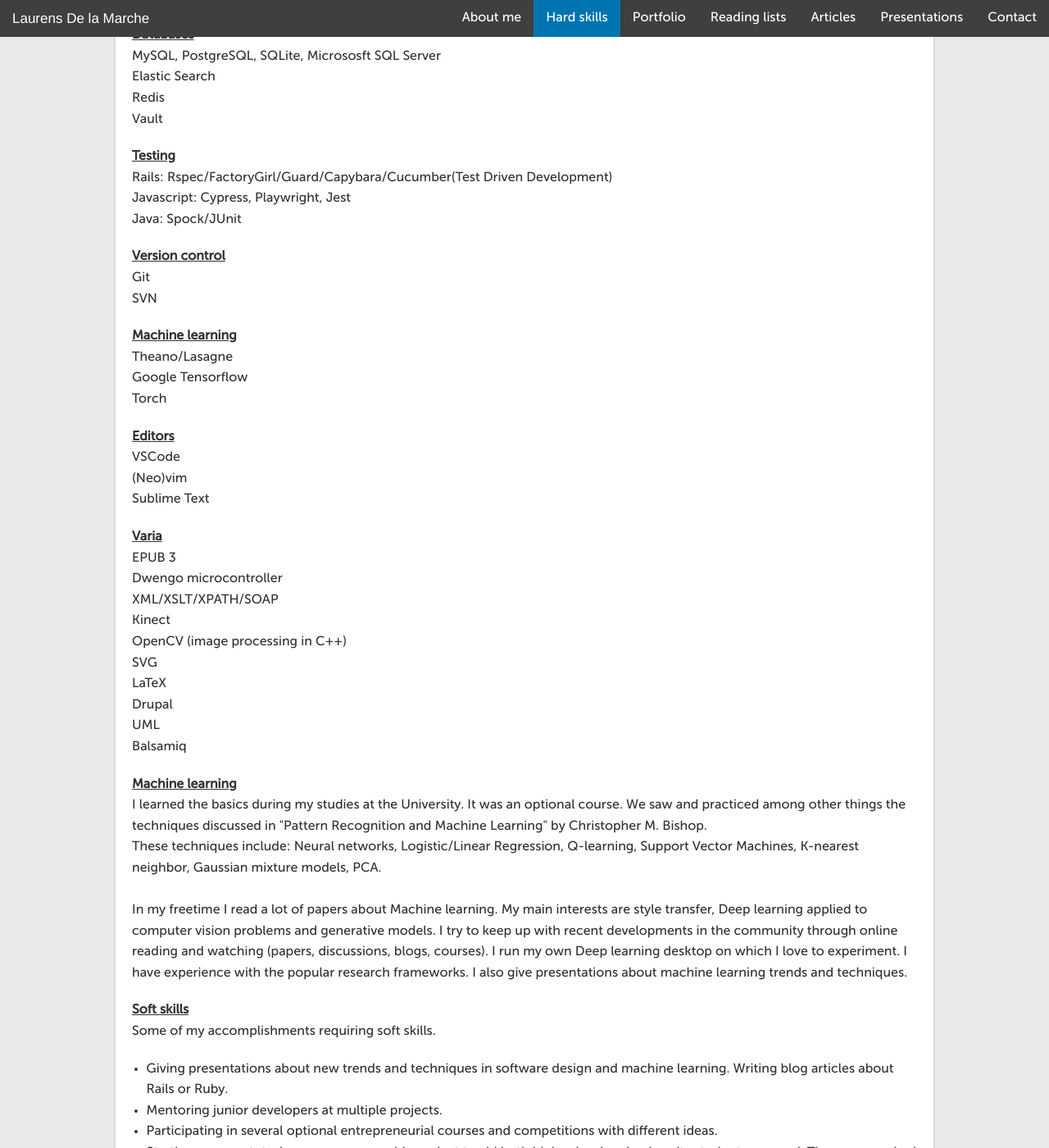
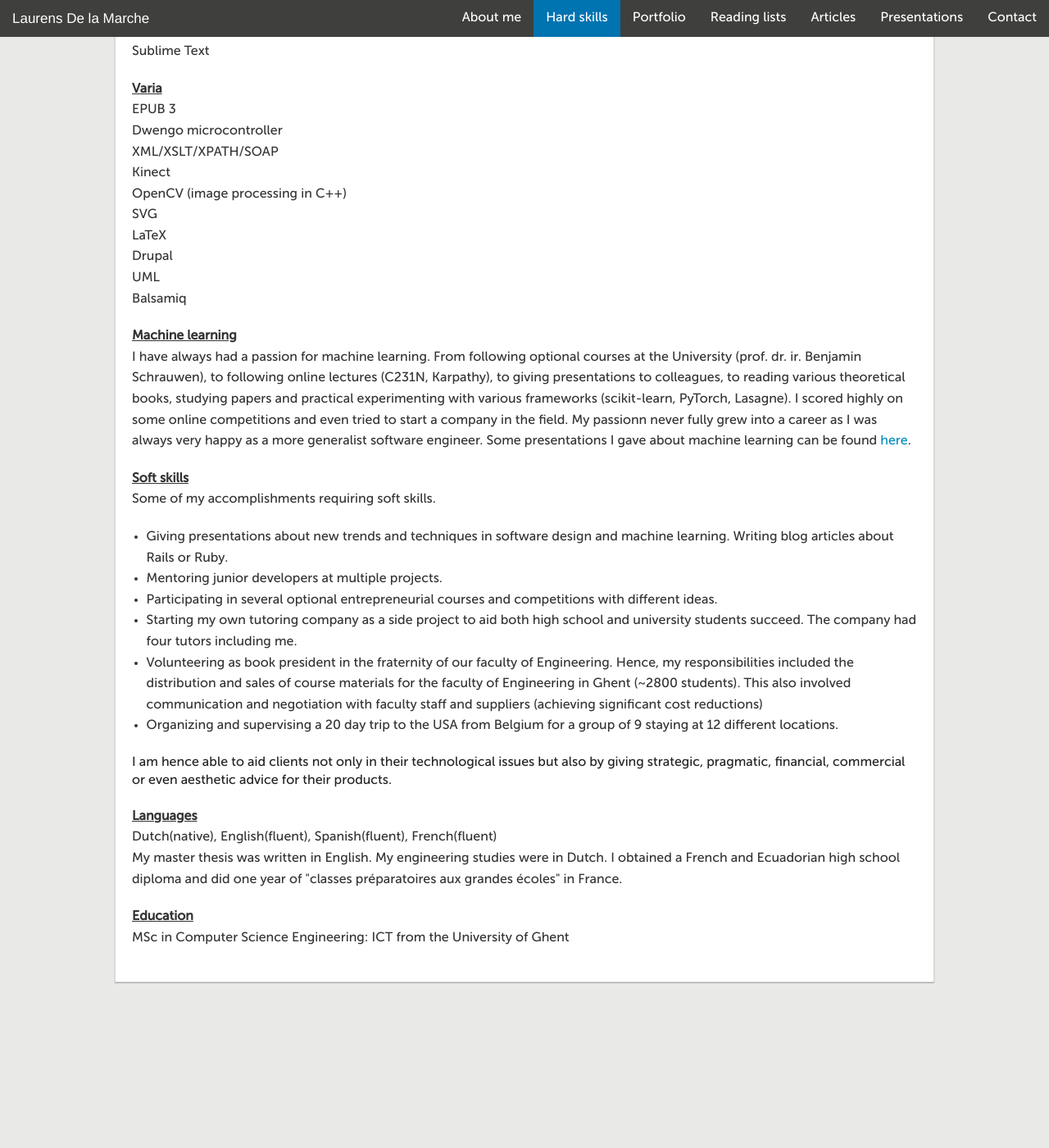
Before and after one commit to ldlamarc/laurensdelamarche, a Jekyll site: the page built from docs/skills.html, in a window 1280 px wide and 1400 px high, scrolled down 1366 px. Shown: the whole window at 82% size. Built offline with Jekyll 4.4.1, drawn with Linux system fonts in a browser that asks for light colours; after the commit the page ends 2623 px from its top, so only the background shows below that; some of the changed text lies outside the part shown.

Commit message:
Update hard skills, more succint

```diff
--- a/docs/skills.html
+++ b/docs/skills.html
@@ -15,10 +15,7 @@ layout: default
     <strong>Programming Languages</strong><br />
     Ruby<br />
     Python<br />
-    Elixir<br />
     C/C++<br />
-    Java<br />
-    C# (basics)
   </p>
 
   <p>
@@ -45,22 +40,13 @@ layout: default
   <p>
     <strong>Web Frameworks</strong> (in order of preference)<br />
     Rails<br />
-    Sinatra<br />
+    Grape<br />
     Flask<br />
-    Phoenix<br />
-  </p>
-
-  <p>
-    <strong>Web basics</strong><br />
-    HTML5<br />
-    CSS3<br />
-    Javascript<br />
-    JSON<br />
-    REST
   </p>
 
   <p>
     <strong>Front-end / Web design</strong><br />
+    HTML/CSS/JS<br />
     React<br />
     Tailwind CSS<br />
     Turbo/Hotwire<br />
@@ -70,7 +56,7 @@ layout: default
 
   <p>
     <strong>Databases</strong><br />
-    MySQL, PostgreSQL, SQLite, Micrososft SQL Server<br />
+    MySQL, PostgreSQL, SQLite <br />
     Elastic Search<br />
     Redis<br />
     Vault<br />
@@ -80,20 +66,6 @@ layout: default
     <strong>Testing</strong><br />
     Rails: Rspec/FactoryGirl/Guard/Capybara/Cucumber(Test Driven Development)<br />
     Javascript: Cypress, Playwright, Jest<br />
-    Java: Spock/JUnit
-  </p>
-
-  <p>
-    <strong>Version control</strong><br />
-    Git<br />
-    SVN
-  </p>
-
-  <p>
-    <strong>Machine learning</strong><br />
-    Theano/Lasagne<br />
-    Google Tensorflow<br />
-    Torch<br />
   </p>
 
   <p>
@@ -119,17 +91,18 @@ layout: default
 
   <p>
     <strong>Machine learning</strong><br />
-    I learned the basics during my studies at the University. It was an optional course. We saw and practiced
-    among other things the techniques discussed in &quot;Pattern Recognition and Machine Learning&quot; by
-    Christopher M. Bishop.<br />
-    These techniques include: Neural networks, Logistic/Linear Regression, Q-learning, Support Vector Machines,
-    K-nearest neighbor, Gaussian mixture models, PCA.<br />
-    <br />
-    In my freetime I read a lot of papers about Machine learning. My main interests are style transfer, Deep
-    learning applied to computer vision problems and generative models. I try to keep up with recent
-    developments in the community through online reading and watching (papers, discussions, blogs, courses). I
-    run my own Deep learning desktop on which I love to experiment. I have experience with the popular research
-    frameworks. I also give presentations about machine learning trends and techniques.
+
+    I have always had a passion for machine learning. From following optional courses at the University (prof. dr. ir.
+    Benjamin Schrauwen), to following
+    online lectures (C231N, Karpathy), to giving presentations to colleagues, to reading various theoretical books,
+    studying papers and practical experimenting
+    with various frameworks (scikit-learn, PyTorch, Lasagne).
+
+    I scored highly on some online competitions and even tried to start a company in the field.
+
+    My passionn never fully grew into a career as I was always very happy as a more generalist software engineer.
+
+    Some presentations I gave about machine learning can be found <a href="/presentations.html">here</a>.
   </p>
 
   <p>
```
Also changed, not shown: other parts of docs/skills.html (+0 -2 lines).
